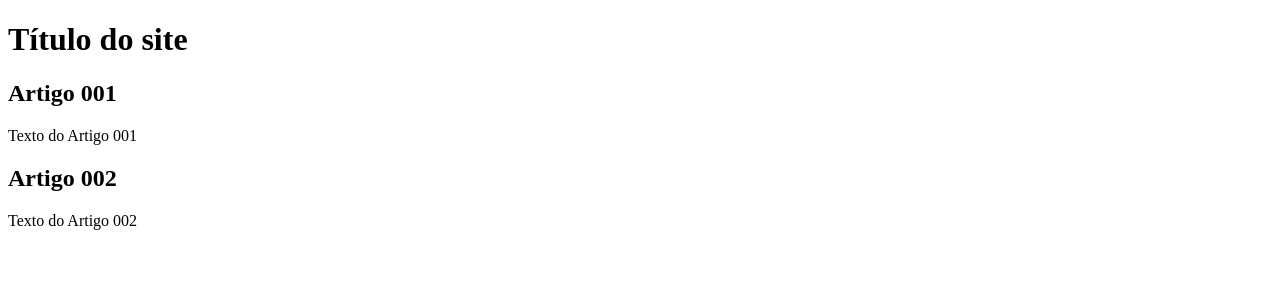
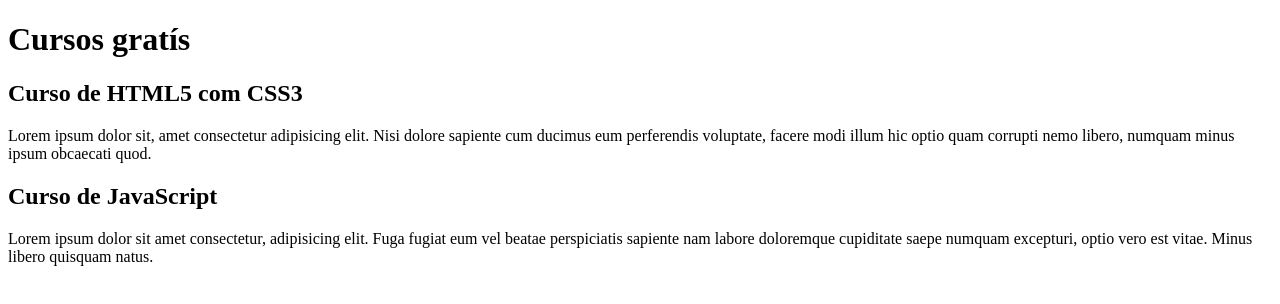
Before and after one commit to dennermenezes/projeto-site, a plain HTML site: page index.html in a window 1280 px wide. Drawn offline with Linux system fonts and the light colour scheme.

Commit message:
Comecei a escrever conteúdo

```diff
--- a/index.html
+++ b/index.html
@@ -8,15 +8,15 @@
 <body>
     <main>
         <header>
-            <h1>Título do site</h1>
+            <h1>Cursos gratís</h1>
         </header>
         <article>
-            <h2>Artigo 001</h2>
-            <p>Texto do Artigo 001</p>
+            <h2>Curso de HTML5 com CSS3</h2>
+            <p>Lorem ipsum dolor sit, amet consectetur adipisicing elit. Nisi dolore sapiente cum ducimus eum perferendis voluptate, facere modi illum hic optio quam corrupti nemo libero, numquam minus ipsum obcaecati quod.</p>
         </article>
         <article>
-            <h2>Artigo 002</h2>
-            <p>Texto do Artigo 002</p>
+            <h2>Curso de JavaScript</h2>
+            <p>Lorem ipsum dolor sit amet consectetur, adipisicing elit. Fuga fugiat eum vel beatae perspiciatis sapiente nam labore doloremque cupiditate saepe numquam excepturi, optio vero est vitae. Minus libero quisquam natus.</p>
         </article>
     </main>
 </body>
```
